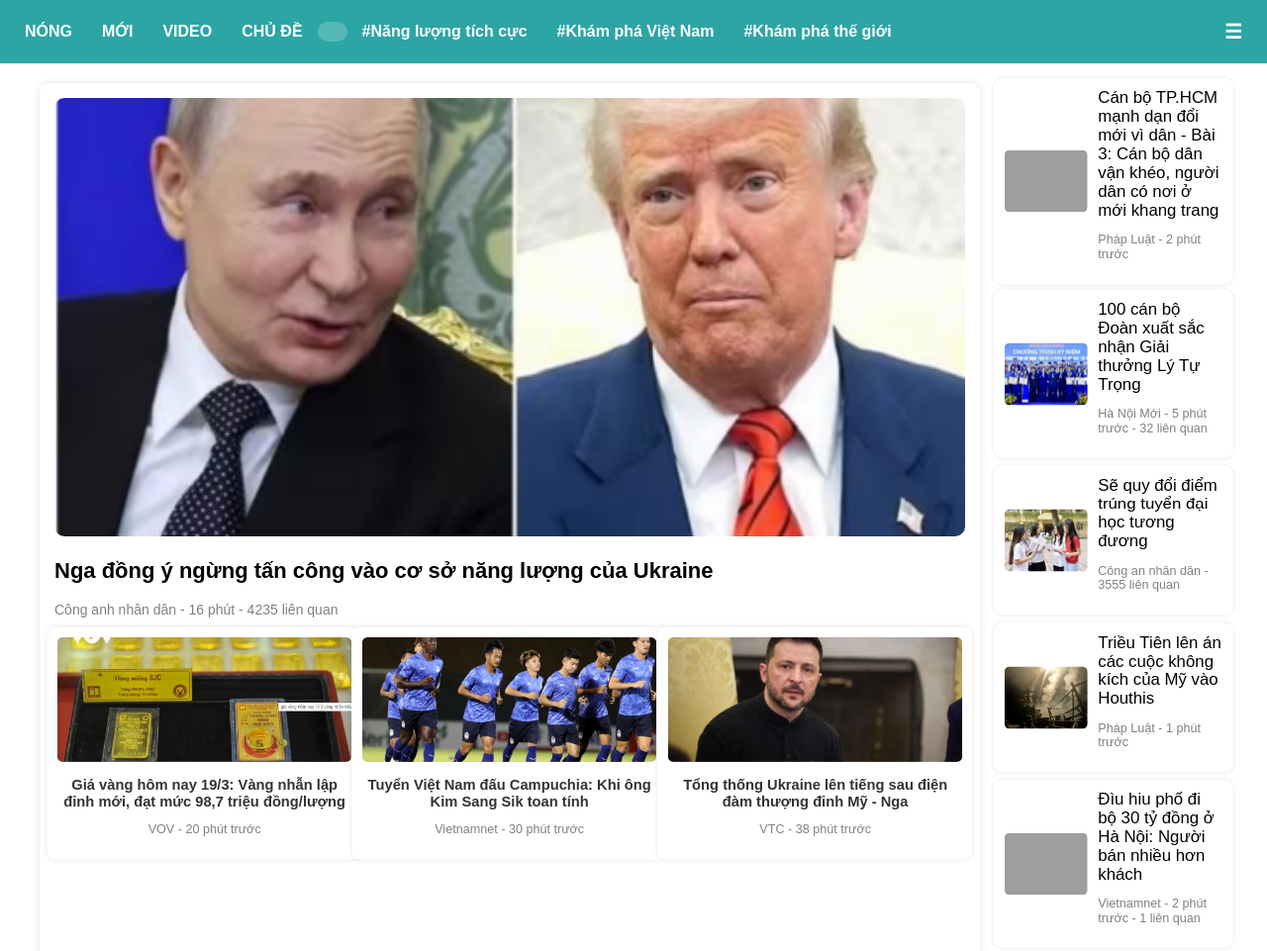
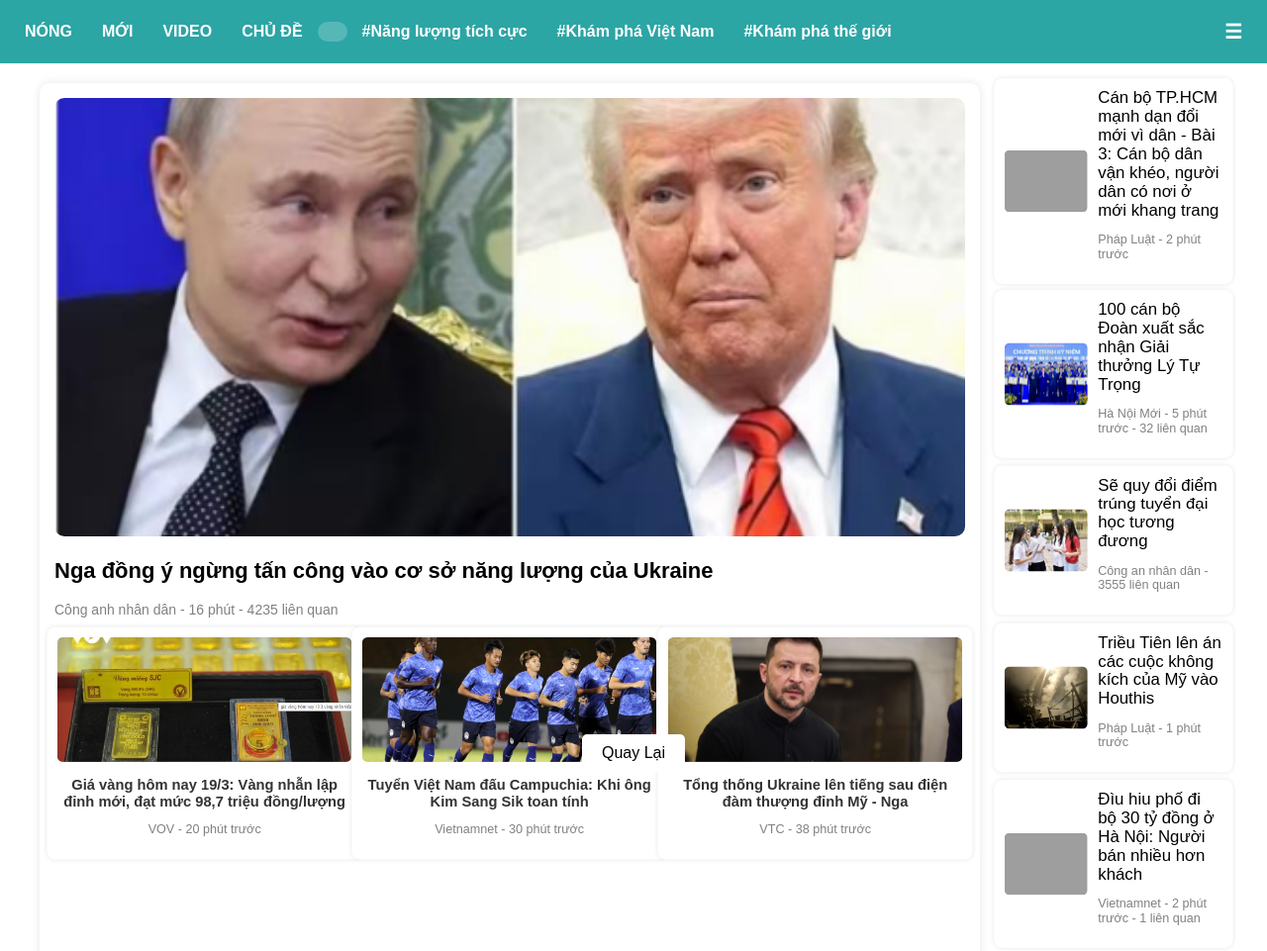
Before and after one commit to vumaiphuong224001823/b2-btvn-buoi6, a plain HTML site: page index.html in a window 1280 px wide. Shown: the top 961 px of the page at 99% size. Drawn offline with Linux system fonts and the light colour scheme; grey boxes are pictures that could not be loaded.

Commit message:
Update index.html

```diff
--- a/index.html
+++ b/index.html
@@ -114,8 +114,7 @@
                 </div>
             </div>
         </div>
-    <div class="button" onclick="window.history.back()">
-        <a href="#">Quay Lại</a>
+    <div class="back-button" onclick="window.history.back()" style="position: fixed; bottom: 20px; left: 50%; transform: translateX(-50%); padding: 10px 20px; background-color: white; color: white; text-decoration: none; border-radius: 5px;"><a href="#">Quay Lại</a>
     </div>
 
 </body>
```
